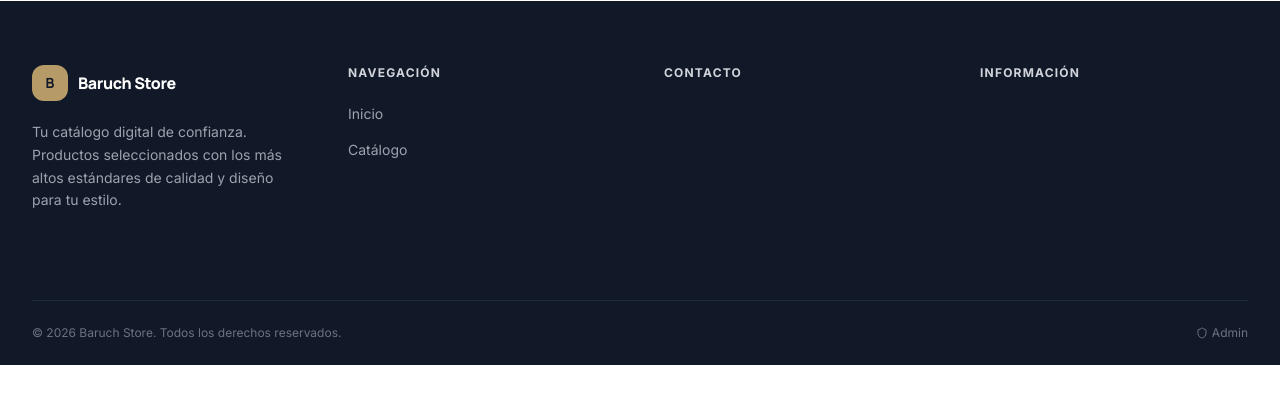
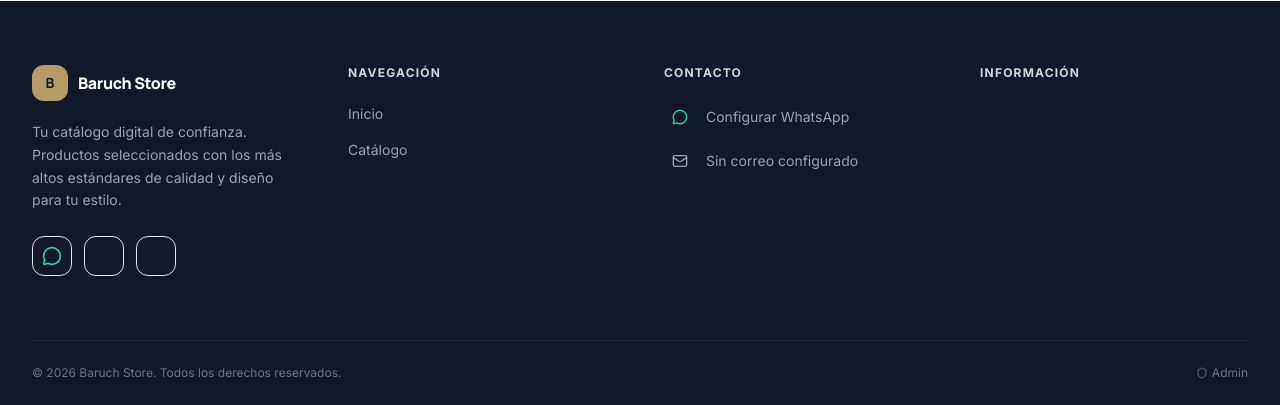
Before and after one commit to juankAnez/baruchStore, a Flask app: page / in a window 1280 px wide. Shown: the part 1114-1519 px from the top of the page. Before the commit the page ends 1479 px from the top, so only its background shows below. Run offline with Flask 3, Linux system fonts and the light colour scheme; some libraries are stand-ins or nearby versions.

Commit message:
Feat: ruta register para primer admin, iconos contacto siempre visibles en footer

```diff
--- a/app/templates/public/_footer.html
+++ b/app/templates/public/_footer.html
@@ -16,23 +16,17 @@
                 <p class="text-sm text-gray-400 leading-relaxed max-w-xs">Tu catálogo digital de confianza. Productos seleccionados con los más altos estándares de calidad y diseño para tu estilo.</p>
                 <div class="flex gap-3 mt-6">
                     {% set phone = settings.get('whatsapp', '') %}
-                    {% if phone %}
-                    <a href="https://wa.me/{{ phone|replace('+', '')|replace(' ', '') }}" target="_blank" class="w-10 h-10 bg-emerald-600/10 text-emerald-400 rounded-xl flex items-center justify-center hover:bg-emerald-600 hover:text-white transition-all duration-300 border border-emerald-600/20 hover:border-emerald-600" title="WhatsApp">
+                    <a href="{% if phone %}https://wa.me/{{ phone|replace('+', '')|replace(' ', '') }}{% else %}{{ url_for('admin.settings') }}{% endif %}" target="{% if phone %}_blank{% endif %}" class="w-10 h-10 bg-emerald-600/10 text-emerald-400 rounded-xl flex items-center justify-center hover:bg-emerald-600 hover:text-white transition-all duration-300 border border-emerald-600/20 hover:border-emerald-600" title="WhatsApp">
                         <i data-lucide="message-circle" class="w-5 h-5"></i>
                     </a>
-                    {% endif %}
                     {% set instagram = settings.get('instagram', '') %}
-                    {% if instagram %}
-                    <a href="{{ 'https://instagram.com/' + instagram|replace('@', '') }}" target="_blank" class="w-10 h-10 bg-pink-600/10 text-pink-400 rounded-xl flex items-center justify-center hover:bg-pink-600 hover:text-white transition-all duration-300 border border-pink-600/20 hover:border-pink-600" title="Instagram">
+                    <a href="{% if instagram %}https://instagram.com/{{ instagram|replace('@', '') }}{% else %}{{ url_for('admin.settings') }}{% endif %}" target="{% if instagram %}_blank{% endif %}" class="w-10 h-10 bg-pink-600/10 text-pink-400 rounded-xl flex items-center justify-center hover:bg-pink-600 hover:text-white transition-all duration-300 border border-pink-600/20 hover:border-pink-600" title="Instagram">
                         <i data-lucide="instagram" class="w-5 h-5"></i>
                     </a>
-                    {% endif %}
                     {% set facebook = settings.get('facebook', '') %}
-                    {% if facebook %}
-                    <a href="{{ facebook }}" target="_blank" class="w-10 h-10 bg-blue-600/10 text-blue-400 rounded-xl flex items-center justify-center hover:bg-blue-600 hover:text-white transition-all duration-300 border border-blue-600/20 hover:border-blue-600" title="Facebook">
+                    <a href="{% if facebook %}{{ facebook }}{% else %}{{ url_for('admin.settings') }}{% endif %}" target="{% if facebook %}_blank{% endif %}" class="w-10 h-10 bg-blue-600/10 text-blue-400 rounded-xl flex items-center justify-center hover:bg-blue-600 hover:text-white transition-all duration-300 border border-blue-600/20 hover:border-blue-600" title="Facebook">
                         <i data-lucide="facebook" class="w-5 h-5"></i>
                     </a>
-                    {% endif %}
                 </div>
             </div>
             <div>
@@ -48,27 +42,23 @@
             <div>
                 <h4 class="text-xs font-bold text-gray-300 uppercase tracking-widest mb-5">Contacto</h4>
                 <ul class="space-y-3">
-                    {% if phone %}
                     <li>
-                        <a href="https://wa.me/{{ phone|replace('+', '')|replace(' ', '') }}" target="_blank" class="text-sm hover:text-white flex items-center gap-2.5 transition-colors group">
+                        <a href="{% if phone %}https://wa.me/{{ phone|replace('+', '')|replace(' ', '') }}{% else %}{{ url_for('admin.settings') }}{% endif %}" target="{% if phone %}_blank{% endif %}" class="text-sm hover:text-white flex items-center gap-2.5 transition-colors group">
                             <span class="w-8 h-8 rounded-lg bg-emerald-600/10 text-emerald-400 flex items-center justify-center group-hover:bg-emerald-600 group-hover:text-white transition-all duration-300 shrink-0">
                                 <i data-lucide="message-circle" class="w-4 h-4"></i>
                             </span>
-                            <span>WhatsApp Directo</span>
+                            <span>{{ 'WhatsApp Directo' if phone else 'Configurar WhatsApp' }}</span>
                         </a>
                     </li>
-                    {% endif %}
                     {% set email = settings.get('email', '') %}
-                    {% if email %}
                     <li>
-                        <a href="mailto:{{ email }}" class="text-sm hover:text-white flex items-center gap-2.5 transition-colors group">
+                        <a href="{% if email %}mailto:{{ email }}{% else %}{{ url_for('admin.settings') }}{% endif %}" class="text-sm hover:text-white flex items-center gap-2.5 transition-colors group">
                             <span class="w-8 h-8 rounded-lg bg-blue-600/10 text-blue-400 flex items-center justify-center group-hover:bg-blue-600 group-hover:text-white transition-all duration-300 shrink-0">
                                 <i data-lucide="mail" class="w-4 h-4"></i>
                             </span>
-                            <span>{{ email }}</span>
+                            <span>{{ email if email else 'Sin correo configurado' }}</span>
                         </a>
                     </li>
-                    {% endif %}
                 </ul>
             </div>
             <div>
```
Also changed, not shown: app/auth/routes.py (+24 -0 lines), app/templates/admin/login.html (+10 -7 lines).
